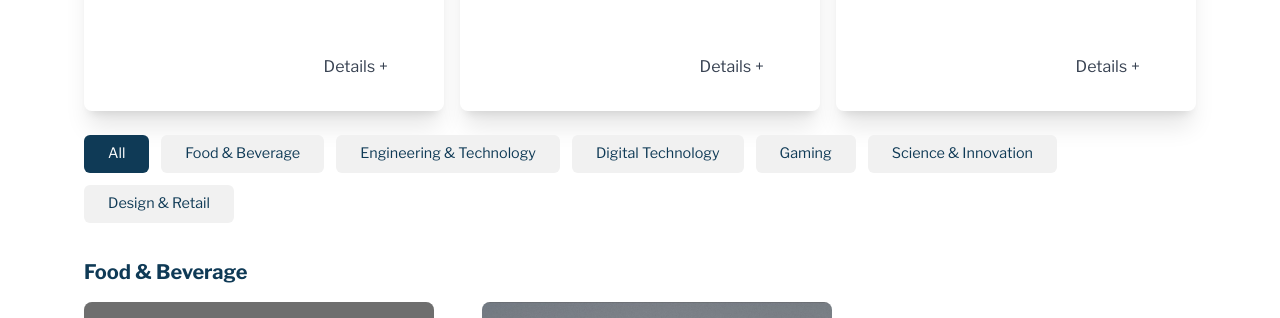
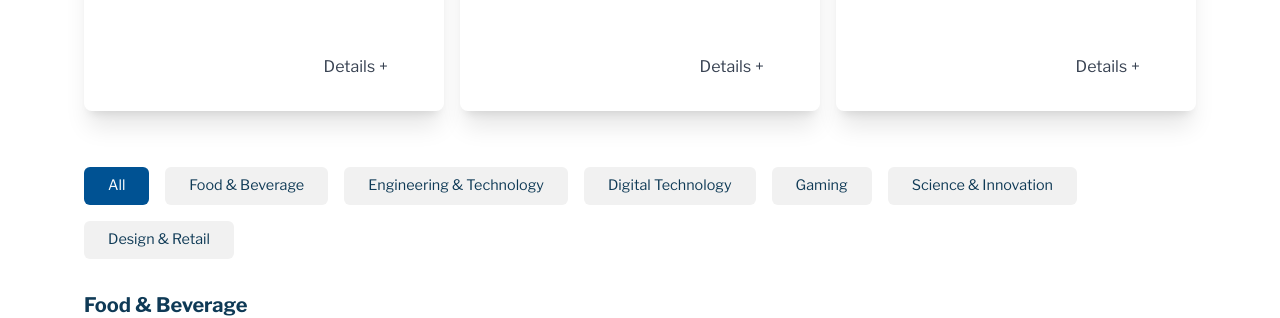
Before and after one commit to koiralaprijun00/swedish-inventions, a Next.js app: page /en in a window 1280 px wide. Shown: the part 2120-2438 px from the top of the page. Built offline with nearby package versions, Linux system fonts and the light colour scheme; grey boxes are pictures that could not be loaded; a web font is replaced by a local one.

Commit message:
Category Filter Tab - Converted from CSS to tailwind

```diff
--- a/src/app/[locale]/components/InventionCard.tsx
+++ b/src/app/[locale]/components/InventionCard.tsx
@@ -1,4 +1,3 @@
-// components/InventionCard.tsx
 "use client"
 
 import React from "react"
--- a/src/app/[locale]/page.tsx
+++ b/src/app/[locale]/page.tsx
@@ -22,11 +22,19 @@ function CategoryFilter({
   onSelectCategory: (key: string) => void
 }) {
   return (
-    <div className="category-filter">
+    <div className="flex flex-wrap gap-4 mt-8 mb-8">
       {categories.map(cat =>
-        <button key={cat.key} onClick={() => onSelectCategory(cat.key)} className={`category-chip ${selectedCategory === cat.key ? "active" : ""}`}>
-          {cat.label}
-        </button>
+       <button
+       key={cat.key}
+       onClick={() => onSelectCategory(cat.key)}
+       className={`cursor-pointer outline-none border-0 rounded-[6px] px-6 py-2 text-[0.9rem] transition-colors duration-200 ease-in-out ${
+         selectedCategory === cat.key
+           ? "bg-primaryBlue text-white"
+           : "bg-[#f1f1f1] text-[#0f3a56] hover:bg-primaryBlue hover:text-white"
+       }`}
+     >
+       {cat.label}
+     </button>
       )}
     </div>
   )
--- a/src/app/styles/globals.css
+++ b/src/app/styles/globals.css
@@ -46,35 +46,3 @@ header p {
   font-size: 1.5rem;
   font-weight: 300; /* Lighter subheading text */
 }
-
-/* Container for category chips */
-.category-filter {
-  display: flex;
-  flex-wrap: wrap; /* Wrap to next line if too many */
-  gap: 12px; /* Space between chips */
-  margin-bottom: 2.2rem; /* Some spacing below the chips */
-}
-
-/* Basic chip style */
-.category-chip {
-  border: none;
-  outline: none;
-  cursor: pointer;
-  background-color: #f1f1f1;
-  color: #0f3a56;
-  border-radius: 6px;
-  padding: 8px 24px;
-  font-size: 0.9rem;
-  transition: background-color 0.2s ease;
-}
-
-/* Hover effect */
-.category-chip:hover {
-  background-color: #e5e5e5;
-}
-
-/* Active chip style */
-.category-chip.active {
-  background-color: #0f3a56; /* or your brand color */
-  color: #fff;
-}
```
